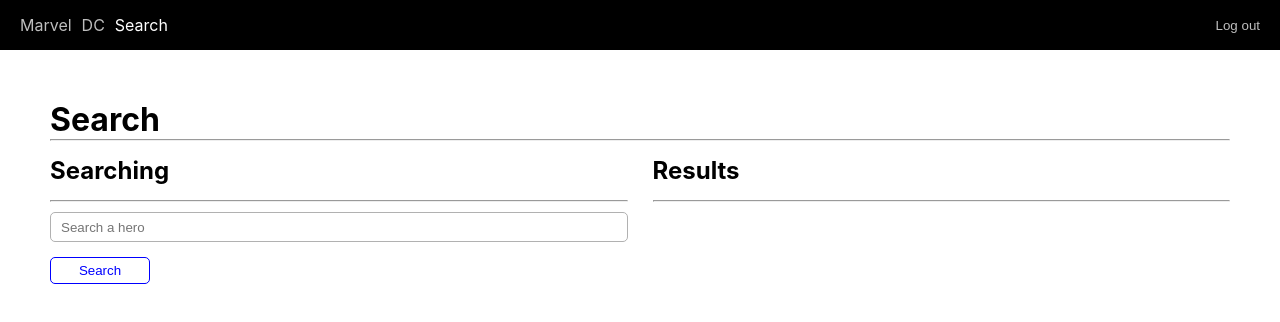
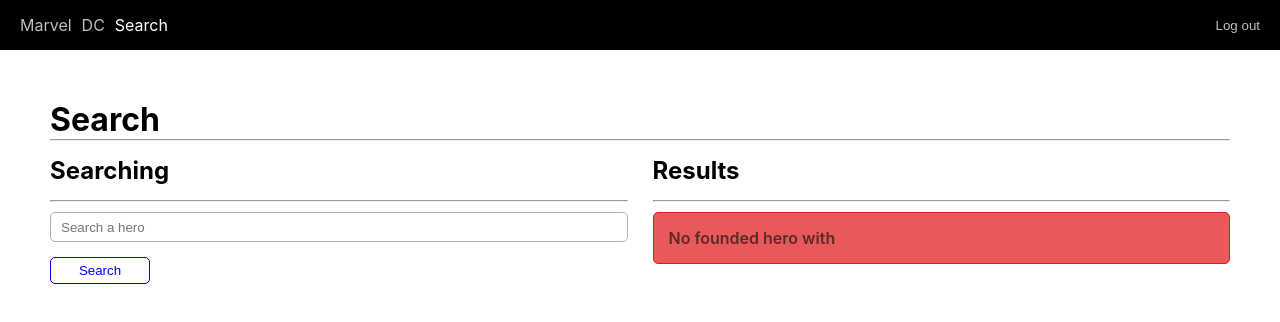
Before and after one commit to EdssonVega/hero-spa, a React (Create React App) app: page /search in a window 1280 px wide. Shown: the top 322 px of the page. Built offline with nearby package versions, Linux system fonts and the light colour scheme.

Commit message:
fixing messages on heroes search

```diff
--- a/src/components/HeroesResult/HeroesResult.jsx
+++ b/src/components/HeroesResult/HeroesResult.jsx
@@ -1,13 +1,20 @@
 import React from "react";
+import queryString from "query-string"
+import { useLocation } from "react-router-dom";
 import { HeroCard } from "../HeroCard/HeroCard";
 import "./heroesResultStyles.css"
 
 export const HeroesResult = ({ heroes }) => {
+    const location = useLocation()
+    const query = queryString.parse(location.search).q
+    console.log(query)
+
   return (
     <div className="resultsContainer">
       <h2>Results</h2>
       <hr />
-      {heroes.length > 0 &&(
+      {
+        heroes.length > 0 ? (
             heroes.map((hero) => (
                 <HeroCard
                   key={hero.id}
@@ -18,7 +25,17 @@ export const HeroesResult = ({ heroes }) => {
                   first_appearance={hero.first_appearance}
                   characters={hero.characters}
                 />
-        )))}
+        ))) : (
+            (heroes.some(hero => hero.superhero.includes(query))) === true ? (
+                <div className="searchAHero">Search a hero</div>
+
+            ): (
+                <div className="noFoundedHero"> No founded hero with {query}</div>
+            )
+            )
+      }
+
+
     </div>
   );
 };
--- a/src/components/HeroesResult/heroesResultStyles.css
+++ b/src/components/HeroesResult/heroesResultStyles.css
@@ -9,3 +9,21 @@
 .resultsContainer hr{
     margin-bottom: 10px;
 }
+
+.searchAHero{
+    border: 1px solid rgb(11, 141, 173);
+    border-radius: 5px;
+    background-color: rgb(10, 186, 230);
+    color: rgb(9, 46, 46);
+    padding: 15px;
+    font-weight: 600;
+}
+
+.noFoundedHero{
+    border: 1px solid rgb(211, 34, 34);
+    border-radius: 5px;
+    background-color: rgb(233, 89, 89);
+    color: rgb(90, 42, 42);
+    padding: 15px;
+    font-weight: 600;
+}
```
Lines whose indentation alone changed are shown as unchanged.
